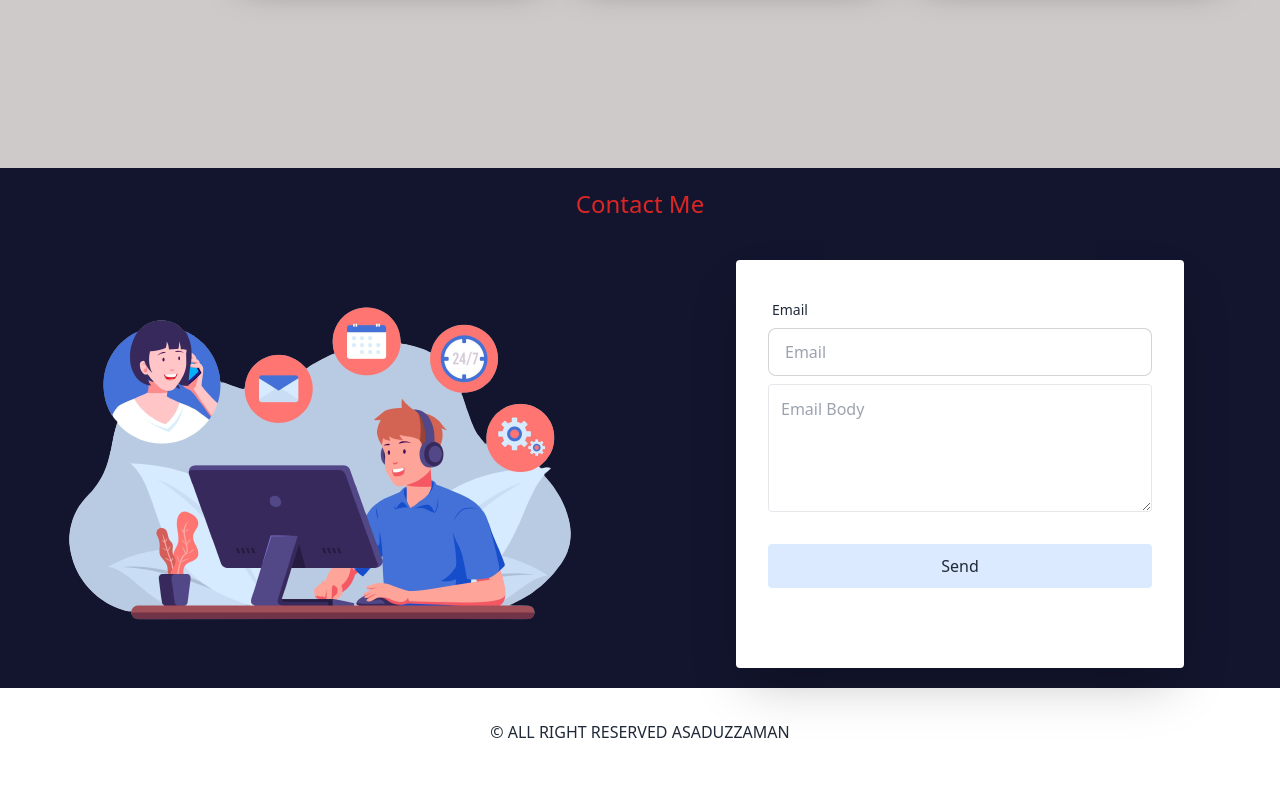
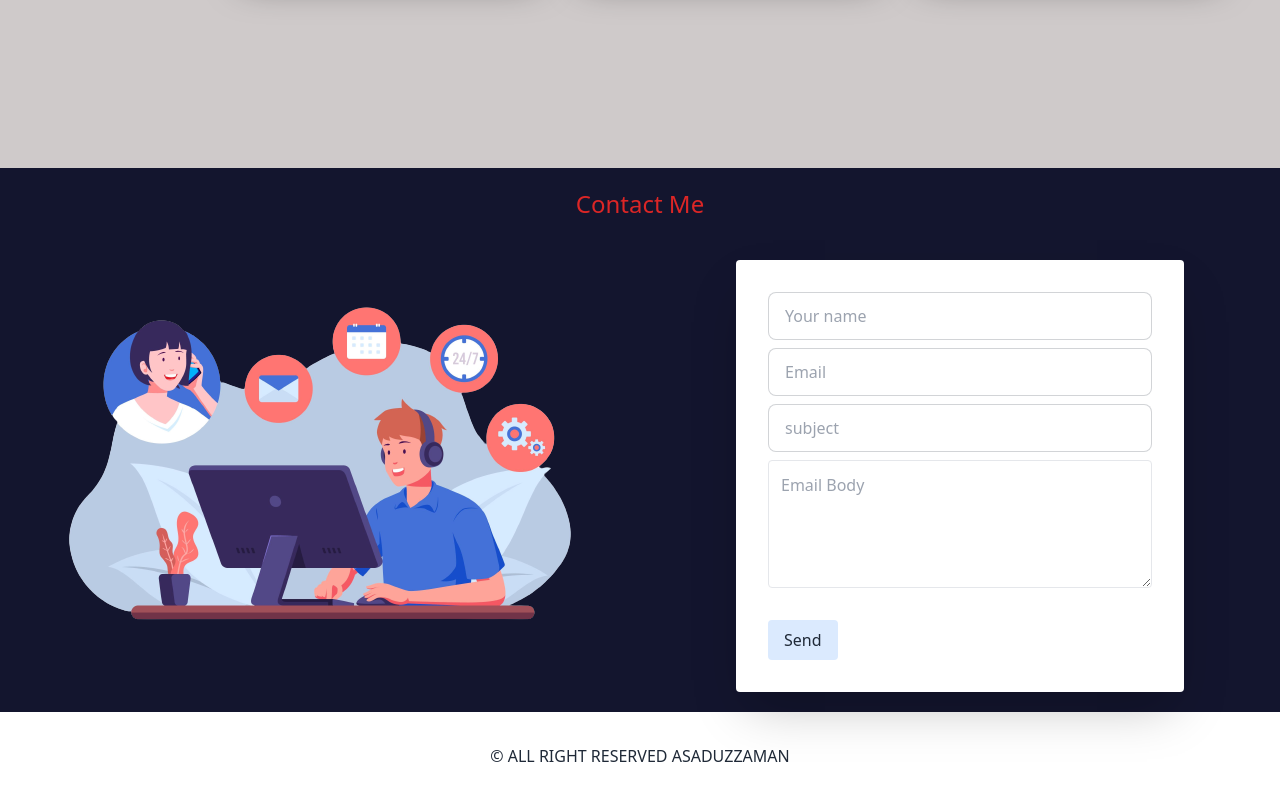
Before and after one commit to Asaduzzaman14/MY-PROTFOLIO, a React (Create React App) app: page / in a window 1280 px wide. Shown: the part 2222-3022 px from the top of the page. Before the commit the page ends 2998 px from the top, so only its background shows below. Built offline with nearby package versions, Linux system fonts and the light colour scheme.

Commit message:
email succes send by emailjs

```diff
--- a/package.json
+++ b/package.json
@@ -3,6 +3,7 @@
   "version": "0.1.0",
   "private": true,
   "dependencies": {
+    "@emailjs/browser": "^3.6.2",
     "@testing-library/jest-dom": "^5.16.4",
     "@testing-library/react": "^13.3.0",
     "@testing-library/user-event": "^13.5.0",
@@ -11,6 +12,7 @@
     "react-dom": "^18.1.0",
     "react-router-dom": "^6.3.0",
     "react-scripts": "5.0.1",
+    "react-toastify": "^9.0.4",
     "web-vitals": "^2.1.4"
   },
   "scripts": {
--- a/src/components/Pages/About.js
+++ b/src/components/Pages/About.js
@@ -1,4 +1,7 @@
 import React from 'react';
+
+
+
 
 const About = () => {
     return (
--- a/src/components/Pages/Contuctme.js
+++ b/src/components/Pages/Contuctme.js
@@ -1,7 +1,37 @@
 import React from 'react';
-import contuctus from '../../images/contuctUs.png'
+import contuctus from '../../images/contuctUs.png';
+import emailjs from '@emailjs/browser';
+import { ToastContainer } from 'react-toastify';
+
+import { toast } from 'react-toastify';
+import 'react-toastify/dist/ReactToastify.css';
+
+
+
 
 const Contuctme = () => {
+
+
+
+    const ContactUs = (e) => {
+        e.preventDefault();
+
+        emailjs.sendForm('service_y2w3p1o', 'template_zjbcsph', e.target, 'FleOloje7vn4aV_F9')
+            .then((result) => {
+                toast('Email successfully send')
+                console.log(result.text);
+            }, (error) => {
+                console.log(error.text);
+                toast("Email can't send")
+
+            });
+        e.target.reset()
+    }
+
+
+
+
+
     return (
         <div className=''>
             <div class=" bg-[#13152e] ">
@@ -12,24 +42,32 @@ const Contuctme = () => {
                     <img className='mx-auto' src={contuctus} alt="" />
 
                     <div class=" flex-shrink-0 w-full max-w-md shadow-2xl bg-base-100 mx-auto rounded">
-                        <div class="card-body">
+                        <form onSubmit={ContactUs} class="card-body">
+
                             <div class="form-control">
-                                <label class="label">
-                                    <span class="label-text">Email</span>
-                                </label>
-                                <input type="text" placeholder="Email" class="input input-bordered" />
+                                <input name='name' type="text" placeholder="Your name" class="input input-bordered" />
                             </div>
-                            <textarea name="" id="" cols="10" rows="10" placeholder='Email Body' className='border p-3 rounded max-h-32'></textarea>
 
-                            <div class="form-control mt-6">
-                                <a href={''} class=" text-center px-4 py-2.5 relative rounded group overflow-hidden font-medium bg-blue-100 text-primary-600 inline-block justify-center">
-                                    <span class="absolute top-0 left-0 flex w-full h-0 mb-0 transition-all duration-500 ease-in-out transform translate-x-0 bg-secondary group-hover:h-full opacity-90"></span>
+                            <div class="form-control">
+                                <input name='email' type="email" placeholder="Email" class="input input-bordered" />
+                            </div>
+
+                            <div class="form-control">
+                                <input name='subject' type="text" placeholder="subject" class="input input-bordered" />
+                            </div>
+
+                            <textarea name="message" id="" cols="10" rows="10" placeholder='Email Body' className='border p-3 rounded max-h-32'></textarea>
+
+                            <div class=" mt-6">
+                                <button type={'submit'} class=" text-center px-4 py-2 relative rounded group overflow-hidden font-medium bg-blue-100 text-primary-600 inline-block justify-center">
+                                    <span class="absolute top-0 left-0 flex w-full h-0 transition-all duration-500 ease-in-out transform translate-y bg-secondary group-hover:h-full opacity-90"></span>
                                     <span class=" relative group-hover:text-white ">Send</span>
-                                </a>
+                                </button>
                             </div>
-                        </div>
+                        </form>
                     </div>
                 </div>
+                <ToastContainer />
             </div >
         </div>
     );
```
Also changed, not shown: 1 other file (tests, documents, lock files or other folders).
